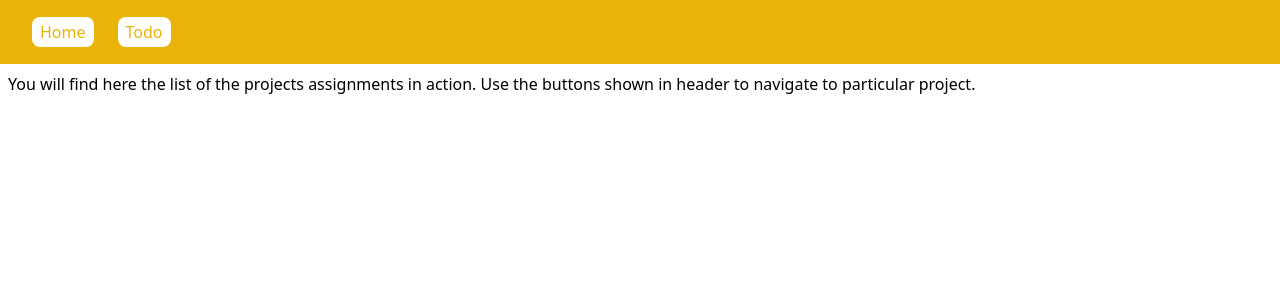
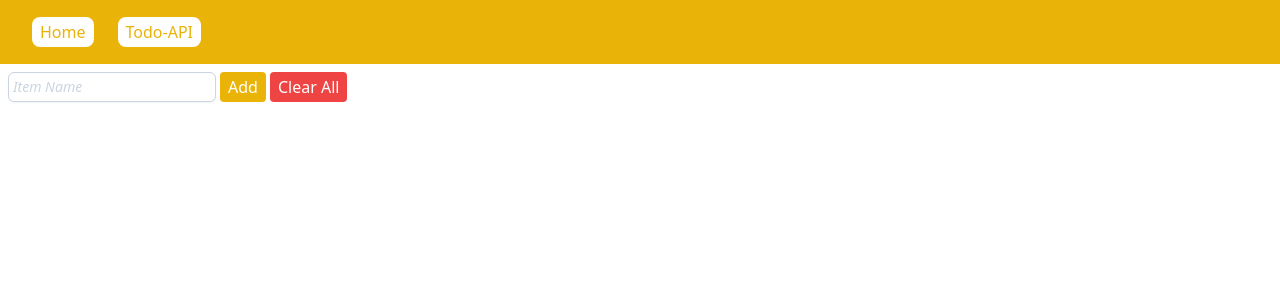
Before and after one commit to MianAnwar/Next-Todo-App, a Next.js app: page / in a window 1280 px wide. Shown: the top 300 px of the page. Built offline with nearby package versions, Linux system fonts and the light colour scheme.

Commit message:
todo app completed

```diff
--- a/package.json
+++ b/package.json
@@ -9,12 +9,16 @@
     "lint": "next lint"
   },
   "dependencies": {
+    "@chakra-ui/react": "^2.4.9",
+    "@emotion/react": "^11.10.5",
+    "@emotion/styled": "^11.10.5",
     "@next/font": "13.1.5",
     "@types/node": "18.11.18",
     "@types/react": "18.0.27",
     "@types/react-dom": "18.0.10",
     "eslint": "8.32.0",
     "eslint-config-next": "13.1.5",
+    "framer-motion": "^8.5.5",
     "next": "13.1.5",
     "react": "18.2.0",
     "react-dom": "18.2.0",
--- a/src/app/Header.tsx
+++ b/src/app/Header.tsx
@@ -4,7 +4,7 @@ export default function Header() {
   return (
     <header className="p-5 bg-yellow-500">
       <Link href="/" className="px-2 py-1 bg-white text-yellow-500 rounded-lg m-3">Home</Link>
-      <Link href="/todo" className="px-2 py-1 bg-white text-yellow-500 rounded-lg m-3">Todo</Link>
+      <Link href="/todo" className="px-2 py-1 bg-white text-yellow-500 rounded-lg m-3">Todo-API</Link>
     </header>
   );
 }
--- a/src/app/page.tsx
+++ b/src/app/page.tsx
@@ -1,8 +1,71 @@
+"use client"
+import { Button, Checkbox, Flex, ListItem, OrderedList, Input } from '@chakra-ui/react'
+import { useState } from 'react'
+
 export default function Home() {
+  let todos: string[] = [];
+  const [tasks, setTasks] = useState(todos)
+  const [Item, setItem] = useState("")
+
+  function removeItem(taskName: string) {
+    setTasks(tasks.filter(task => {
+      return task != taskName
+    }));
+  }
+
+  function AddItem() {
+    debugger
+    if (Item != "" && !tasks.includes(Item)) {
+      let temp = tasks;
+      temp.push(Item);
+      setTasks(temp);
+      setItem("");
+    }
+  }
+
   return (
-    <div>
-      <p>You will find here the list of the projects assignments in action.
-        Use the buttons shown in header to navigate to particular project.</p>
-    </div>
+    <>
+      <form onSubmit={e => {
+        e.preventDefault();
+        AddItem();
+      }}>
+        <Flex
+          height="100%"
+          flexDirection="row">
+
+          <Input className="
+            placeholder:italic placeholder:text-slate-300
+            bg-white border border-slate-300 rounded-md py-1 pl-1
+            shadow-sm sm:text-sm"
+            placeholder='Item Name' variant='filled'
+            value={Item}
+            onChange={(e) => {
+              setItem(e.target.value)
+            }}>
+          </Input>
+          <Button onClick={AddItem} className="ml-1 rounded px-2 bg-yellow-500 text-white">Add</Button>
+          <Button onClick={e => { setTasks(todos) }} className="ml-1 rounded px-2 bg-red-500 text-white">Clear All</Button>
+
+        </Flex>
+      </form>
+
+
+      <OrderedList style={{ listStyle: "none", padding: 0 }}>
+        {tasks.map((task) => {
+          return (<ListItem key={task} style={{ padding: "5px 0" }}>
+
+            <Button
+              ml={10} backgroundColor="black" color="#e7e7e7"
+              className="mr-2 rounded px-1 bg-yellow-700 text-white"
+              onClick={() => {
+                removeItem(task)
+              }}>
+              Delete
+              </Button>
+            <Checkbox> {task}</Checkbox>
+
+          </ListItem>)
+        })}
+      </OrderedList></>
   )
 }
--- a/src/app/todo/components/add-new-todo.tsx
+++ b/src/app/todo/components/add-new-todo.tsx
@@ -3,6 +3,9 @@ import { useRouter } from "next/navigation";
 import { FormEvent, useState } from "react";
 
 async function addTodo(name: string, refresh: () => void) {
+  if (name == "") {
+    return;
+  }
   let result = await fetch(`/api/todo/add`, {
     method: "POST",
     body: JSON.stringify({ name })
--- a/src/app/todo/layout.tsx
+++ b/src/app/todo/layout.tsx
@@ -8,7 +8,7 @@ export default function RootLayout(
   return (
     <main className="flex space-x-4 divide-x-2 p-5">
       <div>
-        <h2>NeXt <br /> <b>Todo</b> <br /> </h2>
+        <h2>NeXt <br /> <b>Todo</b> <br /> with <br /> API </h2>
       </div>
 
       <div className="flex-1 pl-3">
```
Also changed, not shown: 1 other file (tests, documents, lock files or other folders).
